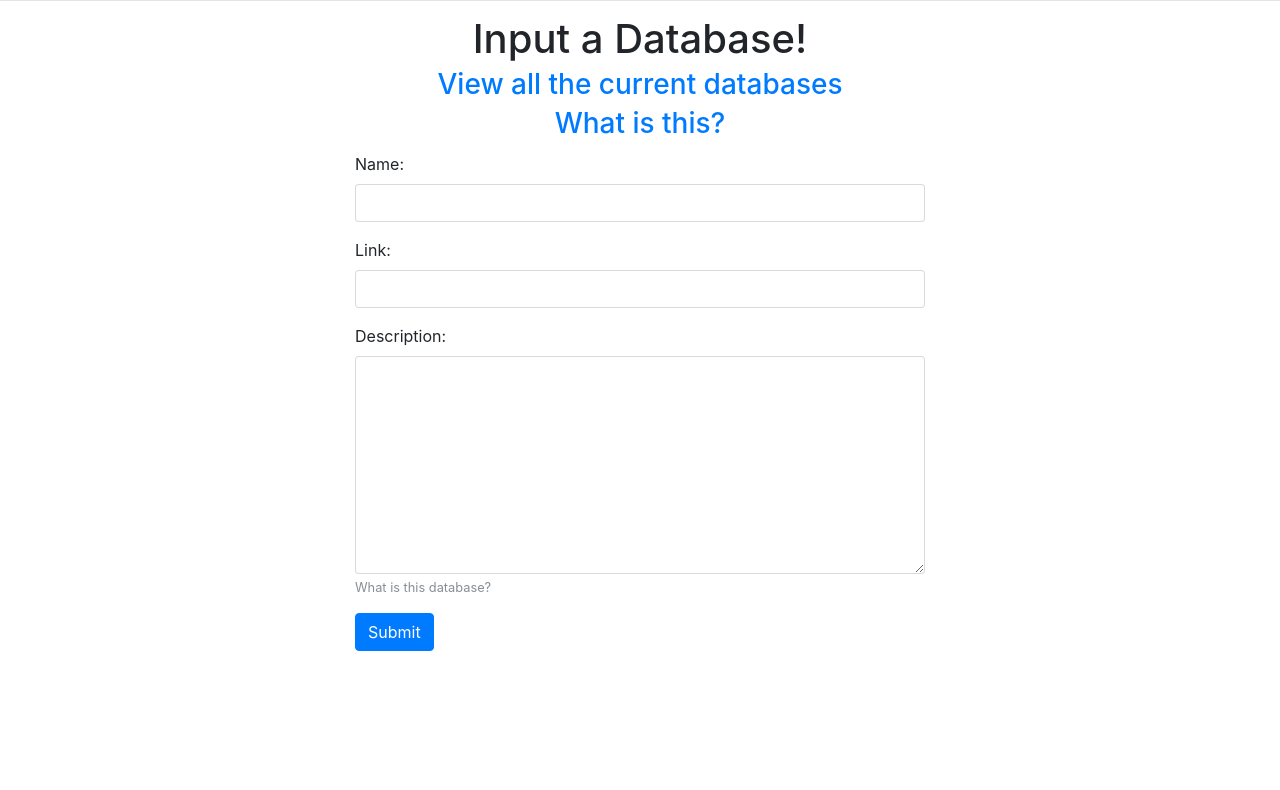
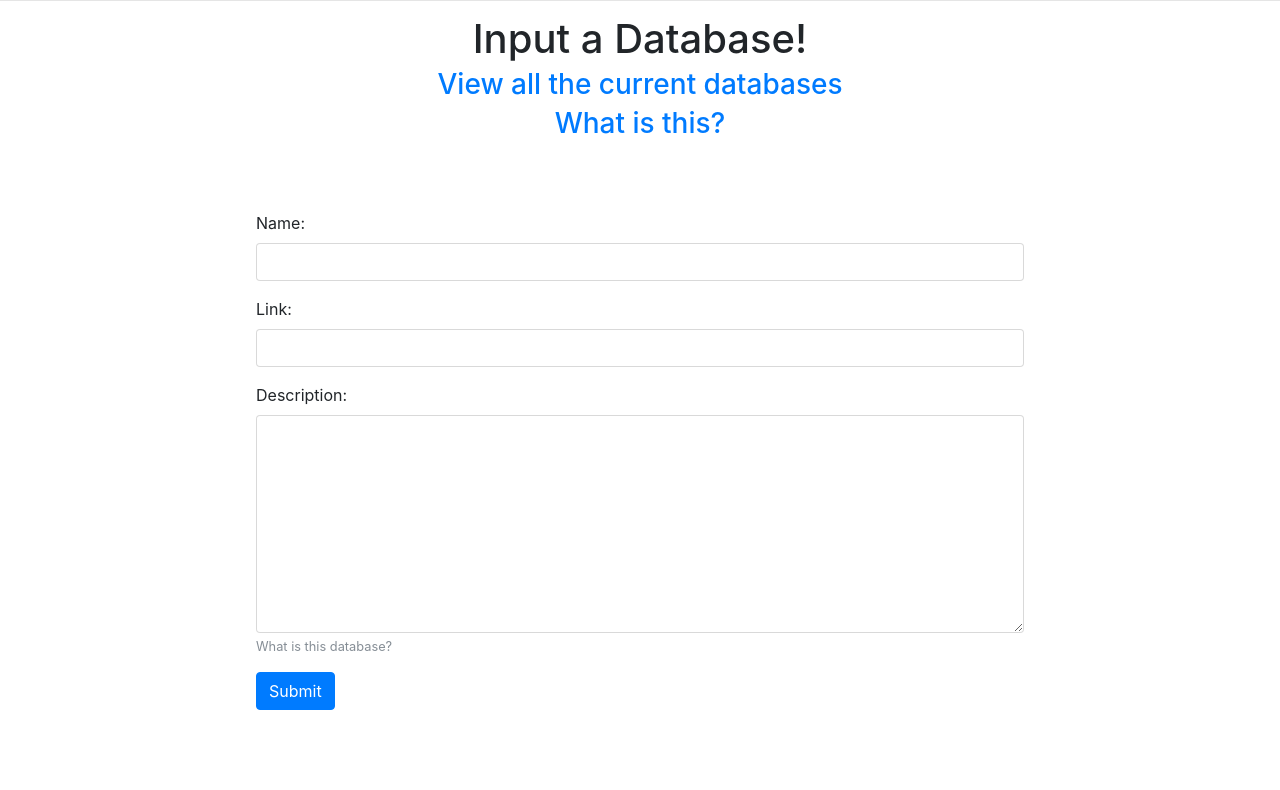
Before and after one commit to rkeaveny/django_kelvakis_site, a Django app: page / in a window 1280 px wide. Shown: the part 16-806 px from the top of the page. Before the commit the page ends 667 px from the top, so only its background shows below. Run offline with Django 3.2, Linux system fonts and the light colour scheme; some libraries are stand-ins or nearby versions.

Commit message:
'Update'

```diff
--- a/inputs/templates/home.html
+++ b/inputs/templates/home.html
@@ -5,7 +5,7 @@
   <h1 style="text-align:center;">Input a Database!</h1>
   <h3 style="text-align:center;"><a href="/allbase/">View all the current databases</a></h3>
   <h3 style="text-align:center;"><a href="/info/">What is this?</a></h3>
-  <form method="post" style="padding: 5px 355px 5px 355px">
+  <form method="post" style="padding: 5% 20% 5% 20%">
     {% csrf_token %}
     {% for hidden_field in form.hidden_fields %}
       {{ hidden_field }}
```
